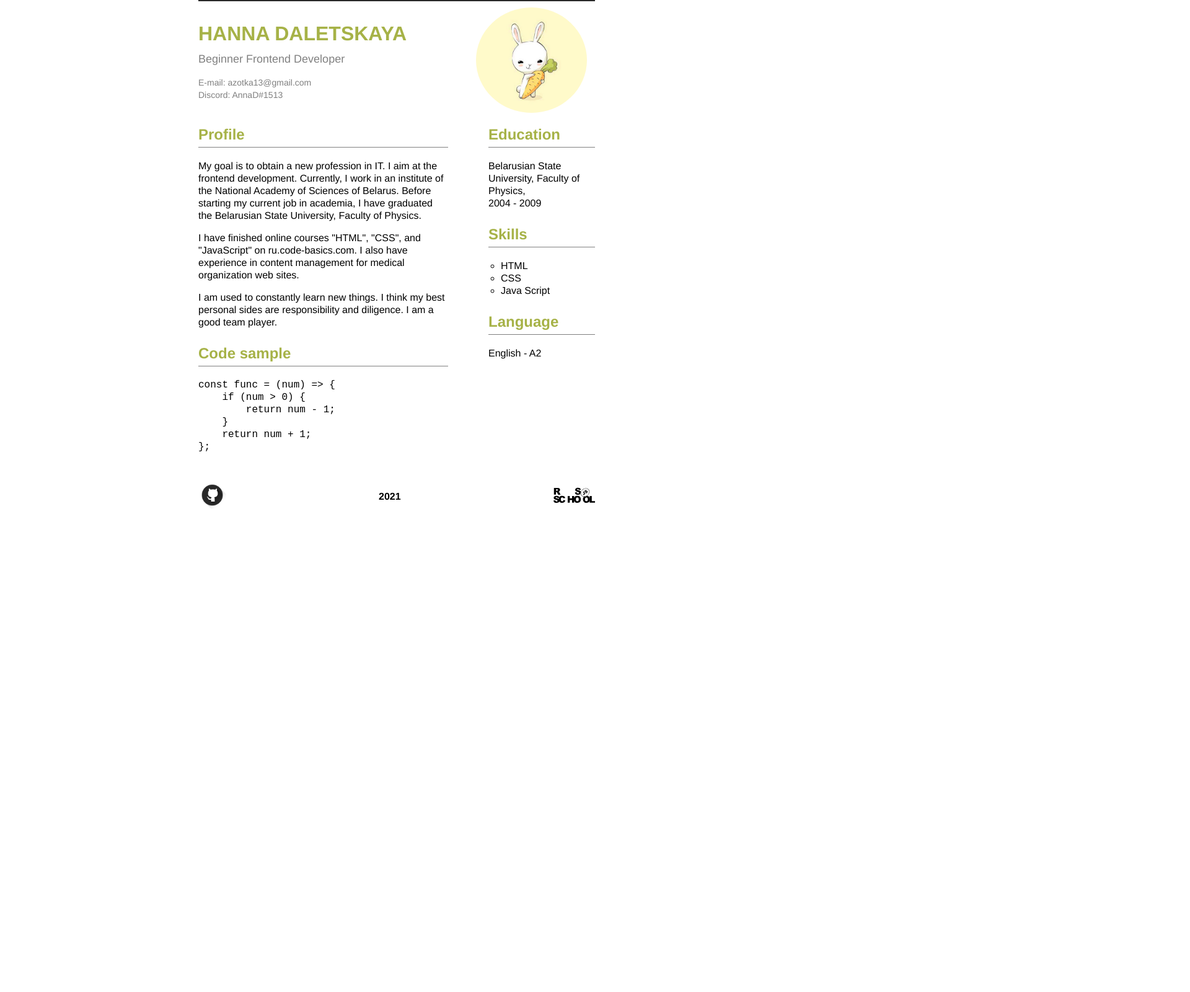
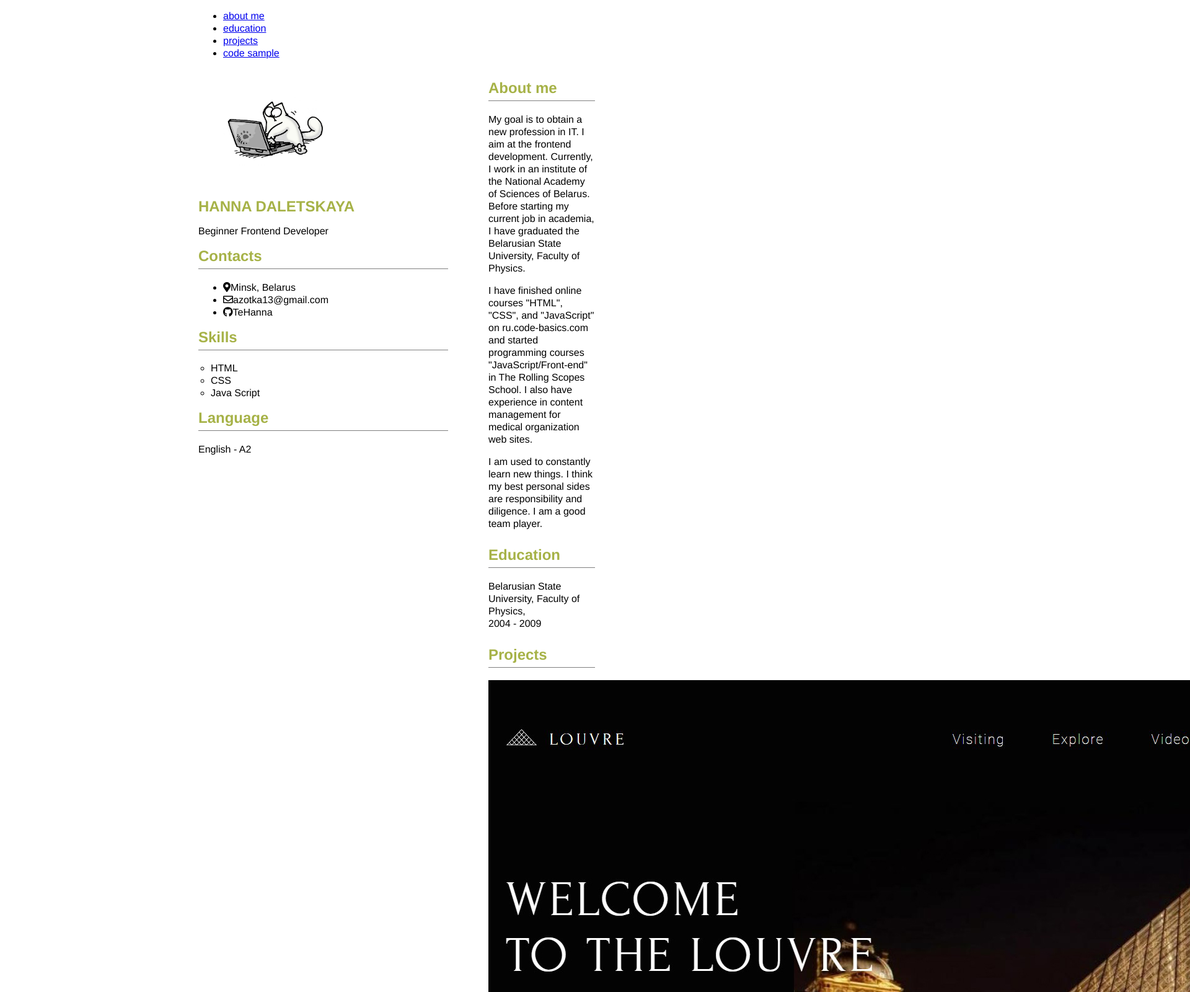
Before and after one commit to TeHanna/rsschool-cv, a plain HTML site: page index.html in a window 1280 px wide. Shown: the top 1600 px of the page at 62% size, 1920 px wide, since content can reach past the window. Before the commit the page ends 831 px from the top, so only its background shows below. Drawn offline with nearby package versions, Linux system fonts and the light colour scheme.

Commit message:
feat: change index.html

```diff
--- a/index.html
+++ b/index.html
@@ -4,56 +4,45 @@
   <meta charset="UTF-8">
   <meta http-equiv="X-UA-Compatible" content="IE=edge">
   <meta name="viewport" content="width=device-width, initial-scale=1.0">
-  <title>My CV</title>
+  <title>Hanna Daletskaya</title>
   <link rel="stylesheet" href="style.css">
+  <link rel="stylesheet" href="https://fonts.googleapis.com/css2?family=Montserrat:wght@500&display=swap">
+  <link rel="stylesheet" href="https://fonts.googleapis.com/css2?family=Raleway:wght@300;400;500;600;700;800&display=swap">
+  <link rel="stylesheet" href="https://cdnjs.cloudflare.com/ajax/libs/highlight.js/9.15.9/styles/default.min.css">
+  <link rel="stylesheet" href="https://cdnjs.cloudflare.com/ajax/libs/font-awesome/5.15.4/css/all.min.css">
 </head>
 <body>
   <div class="wrapper">
-    <div class="line-header"></div>
     <header class="header">
-      <div class="header-info">
-        <h1>Hanna Daletskaya</h1>
-        <p>Beginner Frontend Developer</p>
-        <ul class="list-header">
-          <li>E-mail: azotka13@gmail.com</li>
-          <li>Discord: AnnaD#1513</li>
+      <nav class="header-menu">
+        <ul class="header-list">
+          <li class="header-item"><a href="#about-me" class="header-link">about me</a></li>
+          <li class="header-item"><a href="#education" class="header-link">education</a></li>
+          <li class="header-item"><a href="#projects" class="header-link">projects</a></li>
+          <li class="header-item"><a href="#code-sample" class="header-link">code sample</a></li>
         </ul>
-      </div>
-      <div class="header-avatar">
-        <img class="avatar" src="./img/avatar1.jpg" alt="avatar">
-      </div>
+      </nav>
     </header>
+
     <main class="main">
-      <section class="section-left">
+      <aside class="section-left">
         <div class="wrapper-left">
-          <div class="profile">
-            <h2>Profile</h2>
-            <p>My goal is to obtain a new profession in IT. I aim at the frontend development. Currently, I work in an institute of the National Academy of Sciences of Belarus. Before starting my current job in academia, I have graduated the Belarusian State University, Faculty of Physics. </p>
-            <p>I have finished online courses "HTML", "CSS", and "JavaScript" on ru.code-basics.com.  I also have experience in content management for medical organization web sites.</p>
-            <p>I am used to constantly learn new things. I think my best personal sides are responsibility and diligence. I am a good team player.</p>
+          <figure>
+            <img class="avatar" src="./img/avatar.jpg" alt="avatar">
+          </figure>
+          <div class="name">
+            <h1>Hanna Daletskaya</h1>
+            <p class="position">Beginner Frontend Developer</p>
+          <div class="contacts">
+            <h2>Contacts</h2>
+            <ul class="list-contacts">
+              <li><span class="icon"><i class="fas fa-map-marker-alt"></i></span>Minsk, Belarus</li>
+              <li><span class="icon"><i class="far fa-envelope"></i></span>azotka13@gmail.com</li>
+              <li><span class="icon"><i class="fab fa-github"></i></span>TeHanna</li>
+            </ul>
           </div>
-          <div class="code-sample">
-            <h2>Code sample</h2>
-            <pre>
-              <code>
-const func = (num) => {
-    if (num > 0) {
-        return num - 1;
-    }
-    return num + 1;
-};
-              </code>
-            </pre>
           </div>
-        </div>
-      </section>
-      <section class="section-right">
-        <div class="wrapper-right">
-          <div class="education">
-            <h2>Education</h2>
-            <p>Belarusian State University, Faculty of Physics,<br>2004 - 2009</p>
-          </div>
-          <div class="skills">
+          <div class="list-skills">
             <h2>Skills</h2>
             <ul class="list">
               <li>HTML</li>
@@ -66,17 +55,76 @@
             <p>English - A2</p>
           </div>
         </div>
+      </aside>
+
+      <section class="section-right">
+        <div class="wrapper-right">
+          <div class="profile" id="profile">
+            <h2 class="border-left">About me</h2>
+            <p>My goal is to obtain a new profession in IT. I aim at the frontend development. Currently, I work in an institute of the National Academy of Sciences of Belarus. Before starting my current job in academia, I have graduated the Belarusian State University, Faculty of Physics. </p>
+            <p>I have finished online courses "HTML", "CSS", and "JavaScript" on ru.code-basics.com and started programming courses "JavaScript/Front-end" in The Rolling Scopes School. I also have experience in content management for medical organization web sites.</p>
+            <p>I am used to constantly learn new things. I think my best personal sides are responsibility and diligence. I am a good team player.</p>
+          </div>
+          <div class="education" id="education">
+            <h2 class="border-left">Education</h2>
+            <p>Belarusian State University, Faculty of Physics,<br>2004 - 2009</p>
+          </div>
+          <div class="projects" id="projects">
+            <h2 class="border-left">Projects</h2>
+
+                <article class="preview-card">
+                  <a href="https://rolling-scopes-school.github.io/tehanna-JSFEPRESCHOOL/museum/" class="preview-project" target="blank">
+                  <img src="./img/museum.jpg" alt="Museum" class="preview-image">
+                  </a>
+                  <h3 class="card-title">Museum</h3>
+                  <h4>Task from RSSchool. Landing page of the Louvre (HTML, CSS)</h4>
+                </article>
+
+                <article class="preview-card">
+                  <a href="https://rolling-scopes-school.github.io/tehanna-JSFEPRESCHOOL/drum-kit/" class="preview-project" target="blank">
+                  <img src="./img/drum-kit.jpg" alt="Drum Kit" class="preview-image">
+                  </a>
+                  <h3 class="card-title">Drum Kit</h3>
+                  <h4>Task from RSSchool. Drum Kit is a music application. You can play sounds by pressing keys on the keyboard.(HTML, CSS, JS)</h4>
+                </article>
+          </div>
+          <div class="code-sample" id="code-sample">
+            <h2 class="border-left">Code sample</h2>
+            <p>Convert decimal numbers to binary. Enjoy! No cheating. No toString</p>
+            <pre>
+              <code class="language-javascript">
+function decToBin(d) {
+  const arr = [];
+  if (d === 0) {
+    return '0';
+  }
+  let i = 0;
+  while ( d > 0) {
+    arr[i] = d % 2;
+    d = d / 2;
+    d = Math.floor(d);
+    i++;
+  }
+  return arr.reverse().join('');
+}
+              </code>
+            </pre>
+          </div>
+        </div>
       </section>
     </main>
+
     <footer class="footer">
       <a href="https://github.com/tehanna">
         <img class="github-icon" src="./img/logo_github.png" alt="My GitHub">
       </a>
-      <time class="footer-time" datetime="2021">2021</time>
+      <time class="footer-time" datetime="2021">© 2021</time>
       <a href="https://rs.school/js/" target="_blank">
         <img class="rsschool-icon" src="./img/rs_school_js.svg" alt="RSSchool">
       </a>
     </footer>
   </div>
+  <script src="https://cdnjs.cloudflare.com/ajax/libs/highlight.js/9.15.9/highlight.min.js"></script>
+  <script>hljs.initHighlightingOnLoad();</script>
 </body>
 </html>
```
